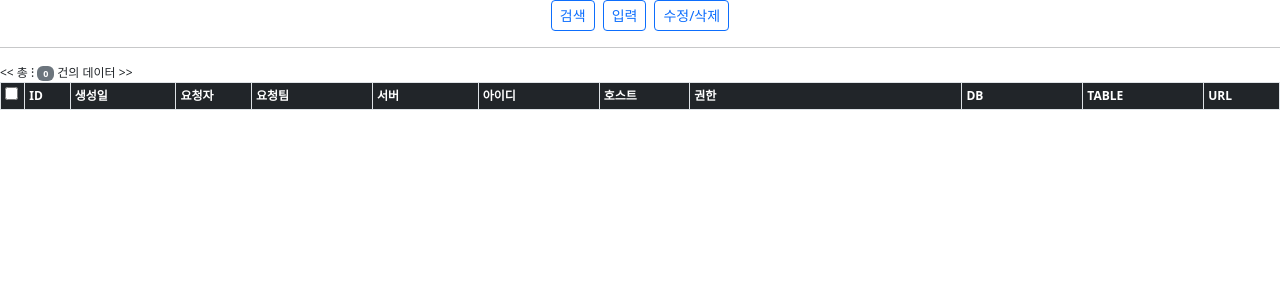
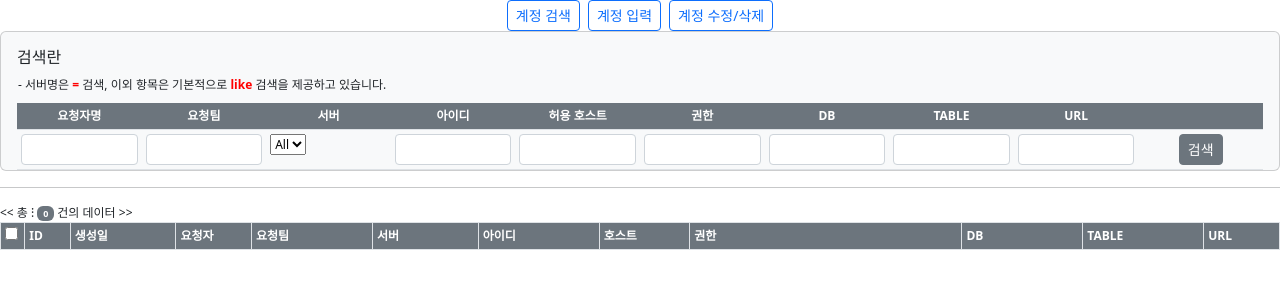
Before and after one commit to bylee5/portaldba, a Django app: page /account/select in a window 1280 px wide. Shown: the part 112-412 px from the top of the page. Run offline with Django 4.2, Linux system fonts and the light colour scheme; the visitor is signed in with stand-in values (Sample User, id 1); lists and menus that the app fills with data are empty; some libraries are stand-ins or nearby versions.

Commit message:
계정 페이지 변경

```diff
--- a/account/templates/account/account.html
+++ b/account/templates/account/account.html
@@ -4,13 +4,13 @@
 {% include "navbar-account.html" %}
 <!-- MAIN -->
 <div class="d-grid gap-2 d-md-flex justify-content-center">
-    <button class="btn btn-outline-primary btn-sm" type="button" data-bs-toggle="collapse" data-bs-target="#collapseSelect" aria-expanded="false" aria-controls="collapseSelect">검색</button>
-    <button class="btn btn-outline-primary btn-sm" type="button" data-bs-toggle="collapse" data-bs-target="#collapseInsert" aria-expanded="false" aria-controls="collapseInsert">입력</button>
-    <button class="btn btn-outline-primary btn-sm" type="button" data-bs-toggle="collapse" data-bs-target="#collapseUpdateMulti" aria-expanded="false" aria-controls="collapseUpdateMulti">수정/삭제</button>
+    <button class="btn btn-outline-primary btn-sm" type="button" data-bs-toggle="collapse" data-bs-target="#collapseSelect" aria-expanded="false" aria-controls="collapseSelect">계정 검색</button>
+    <button class="btn btn-outline-primary btn-sm" type="button" data-bs-toggle="collapse" data-bs-target="#collapseInsert" aria-expanded="false" aria-controls="collapseInsert">계정 입력</button>
+    <button class="btn btn-outline-primary btn-sm" type="button" data-bs-toggle="collapse" data-bs-target="#collapseUpdateMulti" aria-expanded="false" aria-controls="collapseUpdateMulti">계정 수정/삭제</button>
 </div>
 
 <!-- 검색 -->
-<div class="collapse"  id="collapseSelect" style="font-size: 12px;">
+<div class="collapse show"  id="collapseSelect" style="font-size: 12px;">
     <div class="card card-body bg-light mb-0 pb-0">
 
         <h6>검색란</h6>
@@ -23,7 +23,7 @@
         </table>
 
         <table class="table table-sm text-center mb-0 pb-0" style="table-layout: fixed">
-            <tr class="bg-dark text-white">
+            <tr class="bg-secondary text-white">
                 <th class="rounded-left">요청자명</th>
                 <th class="">요청팀</th>
                 <th class="">서버</th>
@@ -75,7 +75,7 @@
                         <input class="form-control form-control-sm" id="s_account_url" name="s_account_url" value="{{ account_url }}" type="text" placeholder="">
                     </td>
                     <td class="">
-                        <button id="search" class="btn btn-outline-primary btn-sm">검색</button>
+                        <button id="search" class="btn btn-secondary btn-sm">검색</button>
                     </td>
                 </form>
             </tr>
@@ -111,19 +111,19 @@
             <form class="form-inline" onsubmit="return false;" name="insertForm">
             {% csrf_token %}
             <tr class="">
-                <td style="width: 5%" class="bg-dark text-white align-middle">요청자명</td>
+                <td style="width: 5%" class="bg-secondary text-white align-middle">요청자명</td>
                 <td style="width: 9%"><input class="form-control form-control-sm" id="i_account_requestor" name="i_account_requestor" value="{{ i_account_requestor }}" type="text"></td>
-                <td style="width: 5%" class="bg-dark text-white align-middle">요청팀</td>
+                <td style="width: 5%" class="bg-secondary text-white align-middle">요청팀</td>
                 <td style="width: 9%"><input class="form-control form-control-sm" id="i_account_devteam" name="i_account_devteam" value="{{ i_account_devteam }}" type="text"></td>
-                <td style="width: 5%" class="bg-dark text-white align-middle">서버</td>
+                <td style="width: 5%" class="bg-secondary text-white align-middle">서버</td>
                 <td style="width: 9%"><input class="form-control form-control-sm" id="i_account_svr" name="i_account_svr" value="{{ i_account_svr }}" type="text"></td>
-                <td style="width: 5%" class="bg-dark text-white align-middle">아이디</td>
+                <td style="width: 5%" class="bg-secondary text-white align-middle">아이디</td>
                 <td style="width: 9%"><input class="form-control form-control-sm" id="i_account_user" name="i_account_user" value="{{ i_account_user }}" type="text"></td>
-                <td style="width: 5%" class="bg-dark text-white align-middle">허용 호스트</td>
+                <td style="width: 5%" class="bg-secondary text-white align-middle">허용 호스트</td>
                 <td colspan="2" style="width: 14%"><input class="form-control form-control-sm" id="i_account_host" name="i_account_host" value="{{ i_account_host }}" type="text"></td>
-                <td style="width: 5%" class="bg-dark text-white align-middle">패스워드</td>
+                <td style="width: 5%" class="bg-secondary text-white align-middle">패스워드</td>
                 <td style="width: 15%"><input class="form-control form-control-sm" id="i_account_pass" name="i_account_pass" value="{{ i_account_pass }}" type="text"></td>
-                <td style="width: 5%" class="bg-dark text-white align-middle">GRANT WITH</td>
+                <td style="width: 5%" class="bg-secondary text-white align-middle">GRANT WITH</td>
                 <td style="width: 4%">
                     <div class="input-group input-group-sm">
                         <select class="custom-select" id="i_account_grant_with" name="i_account_grant_with">
@@ -134,15 +134,15 @@
                 </td>
             </tr>
             <tr class="">
-                <td class="bg-dark text-white align-middle">INFO</td>
+                <td class="bg-secondary text-white align-middle">INFO</td>
                 <td><input class="form-control form-control-sm" id="i_account_info" name="i_account_info" value="{{ i_account_info }}" type="text"></td>
-                <td class="bg-dark text-white align-middle">URL</td>
+                <td class="bg-secondary text-white align-middle">URL</td>
                 <td><input class="form-control form-control-sm" id="i_account_url" name="i_account_url" value="{{ i_account_url }}" type="text"></td>
-                <td class="bg-dark text-white align-middle">DB</td>
+                <td class="bg-secondary text-white align-middle">DB</td>
                 <td><input class="form-control form-control-sm" id="i_account_db" name="i_account_db" value="{{ i_account_db }}" type="text"></td>
-                <td class="bg-dark text-white align-middle">TABLE</td>
+                <td class="bg-secondary text-white align-middle">TABLE</td>
                 <td><input class="form-control form-control-sm" id="i_account_table" name="i_account_table" value="{{ i_account_table }}" type="text"></td>
-                <td class="bg-dark text-white align-middle">권한</td>
+                <td class="bg-secondary text-white align-middle">권한</td>
                 <td colspan="6">
                     <div class="input-group input-group-sm">
                         <select class="custom-select" id="i_account_grant" name="i_account_grant">
@@ -180,8 +180,8 @@
             </tr>
             <tr>
                 <td colspan="2" class="text-left">
-                    <button class="btn btn-outline-danger btn-sm" onclick="insertBox()" type="submit">입력</button>
-                    <input class="btn btn-outline-dark btn-sm" type="button" value="지우기" onClick="insertBox_del()">
+                    <button class="btn btn-secondary btn-sm" onclick="insertBox()" type="submit">입력</button>
+                    <input class="btn btn-secondary btn-sm" type="button" value="지우기" onClick="insertBox_del()">
                 </td>
             </tr>
             </form>
@@ -203,7 +203,7 @@
                 <table class="table table-sm text-center mb-0 pb-0" style="table-layout: fixed">
                     <form class="form-inline" onsubmit="return false;" name="MultiUpdateForm">
                         {% csrf_token %}
-                        <tr class="bg-dark text-white">
+                        <tr class="bg-secondary text-white">
                             <th style="width: 30%" class="rounded-left">변경 항목</th>
                             <th style="width: 62%" class="">변경 값</th>
                             <th style="width: 8%" class="rounded-right"></th>
@@ -227,7 +227,7 @@
                             </td>
                             <td><input class="form-control form-control-sm" id="mu_value" name="mu_value" type="text"></td>
                             <td>
-                                <button class="btn btn-outline-info btn-sm" onclick="MultiUpdateBox()" type="submit">수정</button>
+                                <button class="btn btn-secondary btn-sm" onclick="MultiUpdateBox()" type="submit">수정</button>
                             </td>
                         </tr>
                     </form>
@@ -245,7 +245,7 @@
                 <table class="table table-sm text-center mb-0 pb-0" style="table-layout: fixed">
                     <form class="form-inline" onsubmit="return false;" name="MultiDeleteForm">
                         {% csrf_token %}
-                        <tr class="bg-dark text-white">
+                        <tr class="bg-secondary text-white">
                             <th style="width: 62%" class="rounded-left">삭제 사유</th>
                             <th style="width: 30%" class="">삭제 URL(JIRA)</th>
                             <th style="width: 8%" class="rounded-right"></th>
@@ -253,7 +253,7 @@
                             <td><input class="form-control form-control-sm" id="md_account_del_reason" name="md_account_del_reason" type="text"></td>
                             <td><input class="form-control form-control-sm" id="md_account_del_note" name="md_account_del_note" type="text"></td>
                             <td>
-                                <button class="btn btn-outline-dark btn-sm" onclick="MultiDeleteBox()" type="submit">삭제</button>
+                                <button class="btn btn-secondary btn-sm" onclick="MultiDeleteBox()" type="submit">삭제</button>
                             </td>
                         </tr>
                     </form>
--- a/account/templates/account/account_select.html
+++ b/account/templates/account/account_select.html
@@ -27,7 +27,7 @@
 
 << 총 ⁝ <span class="badge text-bg-secondary">{{ total_count }}</span> 건의 데이터 >>
 <table class="table table-bordered table-sm table-hover">
-    <tr class="bg-dark text-white">
+    <tr class="bg-secondary text-white">
         <th style="width: 1%;" class="check-all rounded-left tmp_bg-light table-borderless">
             <input type="checkbox" id="checkbox_all" name="checkbox_all" class="check-all">
         </th>
```
